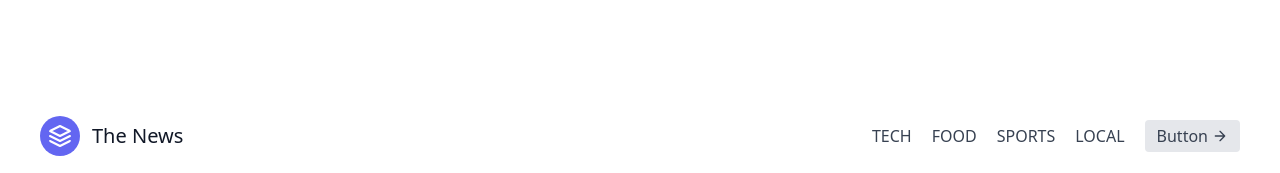
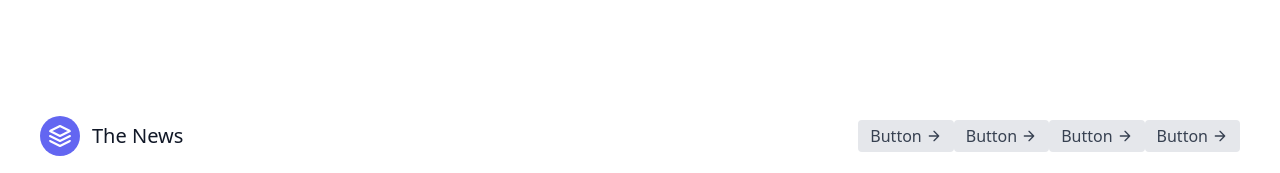
Before and after one commit to pvrohit100/NEWS_API, a plain HTML site: page index.html in a window 1280 px wide. Shown: the top 173 px of the page. Drawn offline with nearby package versions, Linux system fonts and the light colour scheme; no server answers.

Commit message:
Update index.html

```diff
--- a/index.html
+++ b/index.html
@@ -23,16 +23,29 @@
       <span class="ml-3 text-xl">The News</span>
     </a>
     <nav class="md:ml-auto flex flex-wrap items-center text-base justify-center">
-      <a class="mr-5 hover:text-gray-900" id="tech">TECH</a>
-      <a class="mr-5 hover:text-gray-900" id="food">FOOD</a>
-      <a class="mr-5 hover:text-gray-900" id="sports">SPORTS</a>
-      <a class="mr-5 hover:text-gray-900" id="local">LOCAL</a>
-    </nav>
+
+
     <button class="inline-flex items-center bg-gray-200 border-0 py-1 px-3 focus:outline-none hover:bg-gray-300 rounded text-base mt-4 md:mt-0">Button
       <svg fill="none" stroke="currentColor" stroke-linecap="round" stroke-linejoin="round" stroke-width="2" class="w-4 h-4 ml-1" viewBox="0 0 24 24">
         <path d="M5 12h14M12 5l7 7-7 7"></path>
       </svg>
     </button>
+   <button class="inline-flex items-center bg-gray-200 border-0 py-1 px-3 focus:outline-none hover:bg-gray-300 rounded text-base mt-4 md:mt-0">Button
+      <svg fill="none" stroke="currentColor" stroke-linecap="round" stroke-linejoin="round" stroke-width="2" class="w-4 h-4 ml-1" viewBox="0 0 24 24">
+        <path d="M5 12h14M12 5l7 7-7 7"></path>
+      </svg>
+    </button>
+   <button class="inline-flex items-center bg-gray-200 border-0 py-1 px-3 focus:outline-none hover:bg-gray-300 rounded text-base mt-4 md:mt-0">Button
+      <svg fill="none" stroke="currentColor" stroke-linecap="round" stroke-linejoin="round" stroke-width="2" class="w-4 h-4 ml-1" viewBox="0 0 24 24">
+        <path d="M5 12h14M12 5l7 7-7 7"></path>
+      </svg>
+    </button>
+   <button class="inline-flex items-center bg-gray-200 border-0 py-1 px-3 focus:outline-none hover:bg-gray-300 rounded text-base mt-4 md:mt-0">Button
+      <svg fill="none" stroke="currentColor" stroke-linecap="round" stroke-linejoin="round" stroke-width="2" class="w-4 h-4 ml-1" viewBox="0 0 24 24">
+        <path d="M5 12h14M12 5l7 7-7 7"></path>
+      </svg>
+    </button>
+     </nav>
   </div>
 </header>
     <div class="flex flex-wrap sm:-m-4 -mx-4 -mb-10 -mt-4">
```
